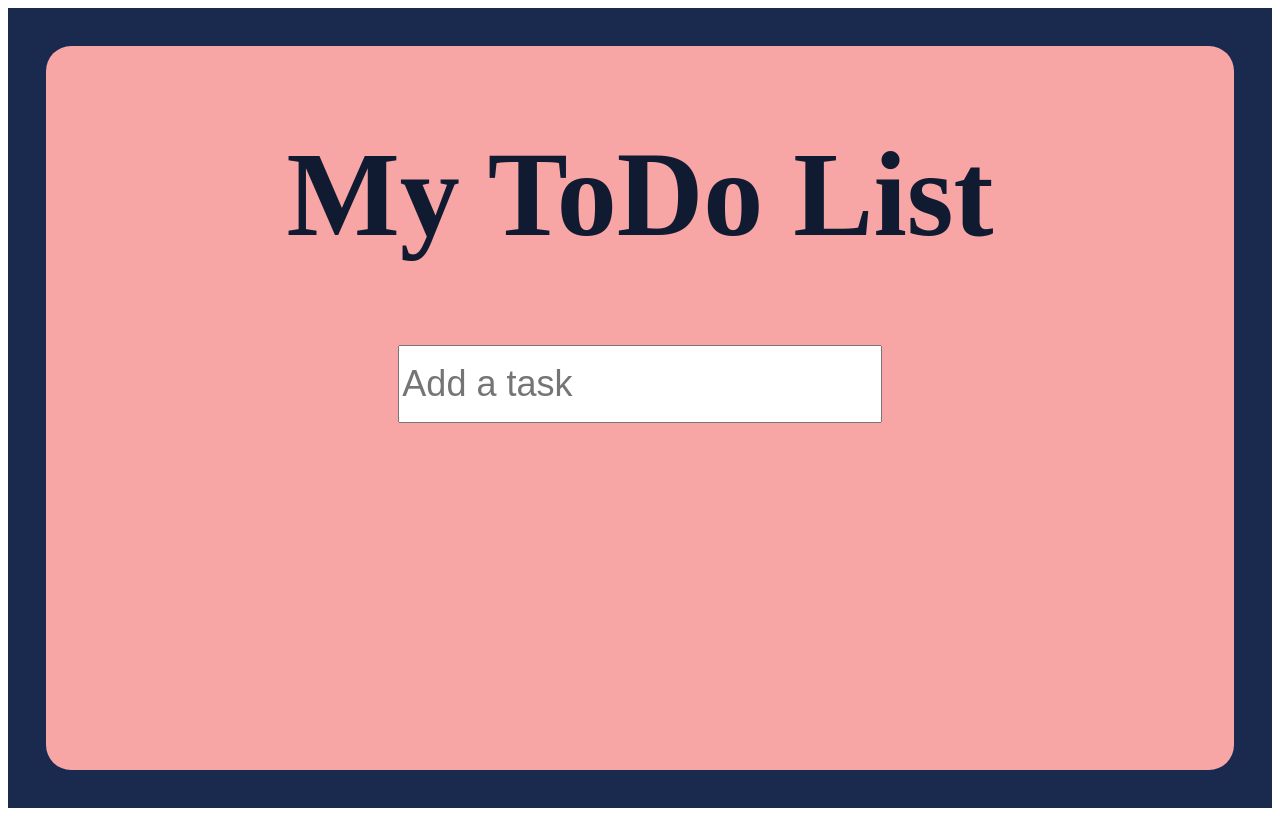
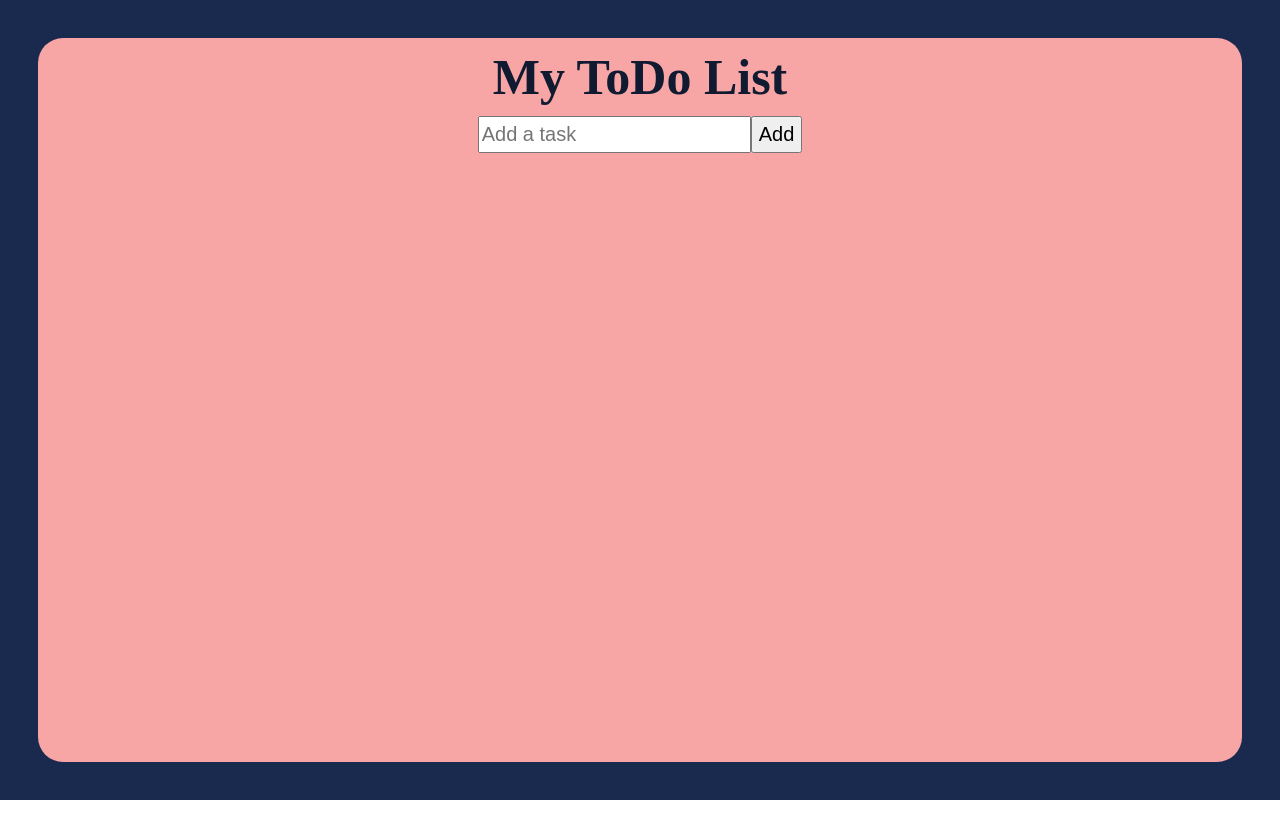
Before and after one commit to spector-armstrong/WEBp2, a plain HTML site: page index.html in a window 1280 px wide. Drawn offline with Linux system fonts and the light colour scheme; a web font is replaced by a local one.

Commit message:
feat: add finished layout

```diff
--- a/index.html
+++ b/index.html
@@ -3,8 +3,7 @@
 <head>
     <meta charset="UTF-8" />
     <title>ToDo List</title>
-    <link rel="icon" type="image/x-icon" href="favicon.ico">
-    <link rel="stylesheet" href="style.css">
+    <link rel="icon" type="image/x-icon" href="favicon.png">
     <link rel="preconnect" href="https://fonts.googleapis.com">
     <link rel="preconnect" href="https://fonts.gstatic.com" crossorigin>
     <link href="https://fonts.googleapis.com/css2?family=Barrio&display=swap" rel="stylesheet">
--- a/script.js
+++ b/script.js
@@ -1,9 +1,11 @@
 const root = document.querySelector('body');
+root.style.margin = '0'
 
 const background = document.createElement('div');
 background.setAttribute('class', 'background');
 background.style.height = "100vh";
 background.style.backgroundColor = "#1a2a4f";
+background.style.display = "flex";
 root.appendChild(background);
 
 const insideBlock = document.createElement('div');
@@ -11,30 +13,52 @@ insideBlock.setAttribute('class', 'inside-block');
 insideBlock.style.backgroundColor = "#F7A5A5";
 insideBlock.style.width = "100vw";
 insideBlock.style.margin = "3% 3%";
-insideBlock.style.borderRadius = "25px"
+insideBlock.style.borderRadius = "25px";
+insideBlock.style.display = "flex";
+insideBlock.style.flexDirection = "column";
+insideBlock.style.justifyContent = "flex-start";
+insideBlock.style.alignItems = "center";
 background.appendChild(insideBlock);
 
 const header = document.createElement('h1');
 header.setAttribute('class', 'header');
 header.textContent = "My ToDo List";
 header.style.fontFamily = "Barrio";
-header.style.fontSize = "120px";
+header.style.fontSize = "50px";
 header.style.color = "#101b32";
+header.style.margin = "10px 0"
 insideBlock.appendChild(header);
+
+
+const inputDiv = document.createElement("div");
+inputDiv.classList.add("input-container");
+inputDiv.style.width = "50%";
+inputDiv.style.height = "5%";
+inputDiv.style.display = "flex";
+inputDiv.style.justifyContent = "center";
+insideBlock.appendChild(inputDiv);
 
 const inputForm = document.createElement('input');
 inputForm.setAttribute('type', 'text');
 inputForm.setAttribute('class', 'input-form');
 inputForm.setAttribute('id', 'input');
 inputForm.setAttribute('placeholder', 'Add a task');
-inputForm.style.width = "40%";
-inputForm.style.height = "10%";
-inputForm.style.fontSize = "36px";
-insideBlock.appendChild(inputForm);
+inputForm.style.fontSize = "20px";
+inputDiv.appendChild(inputForm);
 
-const inputButton = document.createElement('input');
+const inputButton = document.createElement('button');
 inputButton.setAttribute('type', 'submit');
 inputButton.setAttribute('class', 'btn');
 inputButton.setAttribute('id', 'btn');
+inputButton.style.fontSize = "20px";
+inputButton.textContent = "Add"
+inputDiv.appendChild(inputButton);
 
-inputForm.innerHTML = `<span onclick="func" class="btn">Add</span>`
+const noteArea = document.createElement("div");
+noteArea.style.width = "90%";
+noteArea.style.height = "80%";
+noteArea.style.display = "grid";
+noteArea.style.gridTemplate = "repeat(6, 1fr) / repeat(3, 1fr)"
+noteArea.style.gap = "5px";
+noteArea.style.margin = "10px 0"
+insideBlock.appendChild(noteArea);
--- a/style.css
+++ /dev/null
@@ -1,10 +0,0 @@
-.background {
-    display: flex;
-}
-
-.inside-block {
-    display: flex;
-    flex-direction: column;
-    justify-content: flex-start;
-    align-items: center;
-}
```
Also changed, not shown: favicon.png (added).
